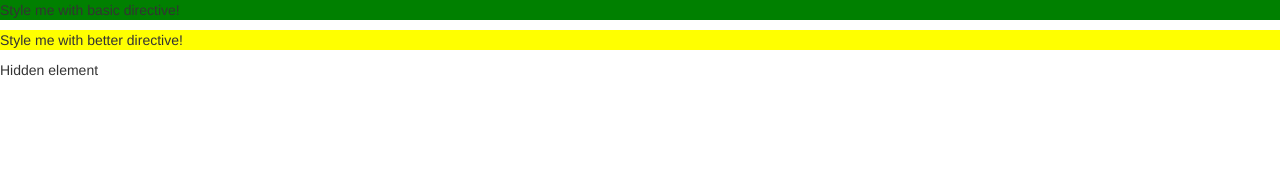
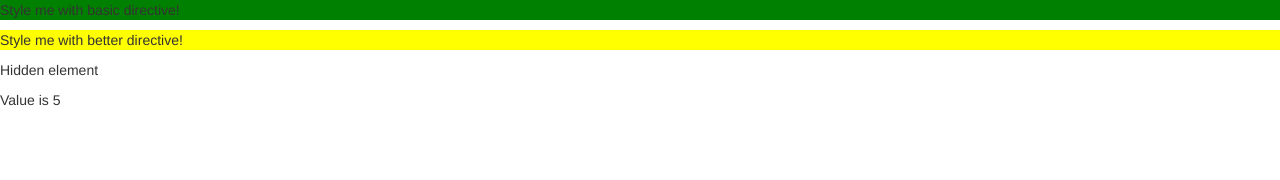
Before and after one commit to mc-carthy/ngChunks, an Angular app in the folder directives/: page / in a window 1280 px wide. Shown: the top 180 px of the page. Built offline with nearby package versions, Linux system fonts and the light colour scheme.

Commit message:
Using ngSwitch

```diff
--- a/directives/src/app/app.component.html
+++ b/directives/src/app/app.component.html
@@ -2,3 +2,12 @@
 <p appBetterHighlight [defaultColour]="'yellow'" [highlightColour]="'red'">Style me with better directive!</p>
 
 <p *appUnless="hideElement">Hidden element</p>
+
+<div [ngSwitch]="value">
+    <p *ngSwitchCase="5">Value is 5</p>
+    <p *ngSwitchCase="10">Value is 10</p>
+    <p *ngSwitchCase="15">Value is 15</p>
+    <p *ngSwitchCase="20">Value is 20</p>
+    <p *ngSwitchDefault>No value provided</p>
+
+</div>
--- a/directives/src/app/app.component.ts
+++ b/directives/src/app/app.component.ts
@@ -8,6 +8,7 @@ import { Component, OnInit } from '@angular/core';
 export class AppComponent implements OnInit {
   title = 'directives';
   hideElement: boolean = true;
+  value: number = 5
 
   ngOnInit() {
     setTimeout(() => {
```
